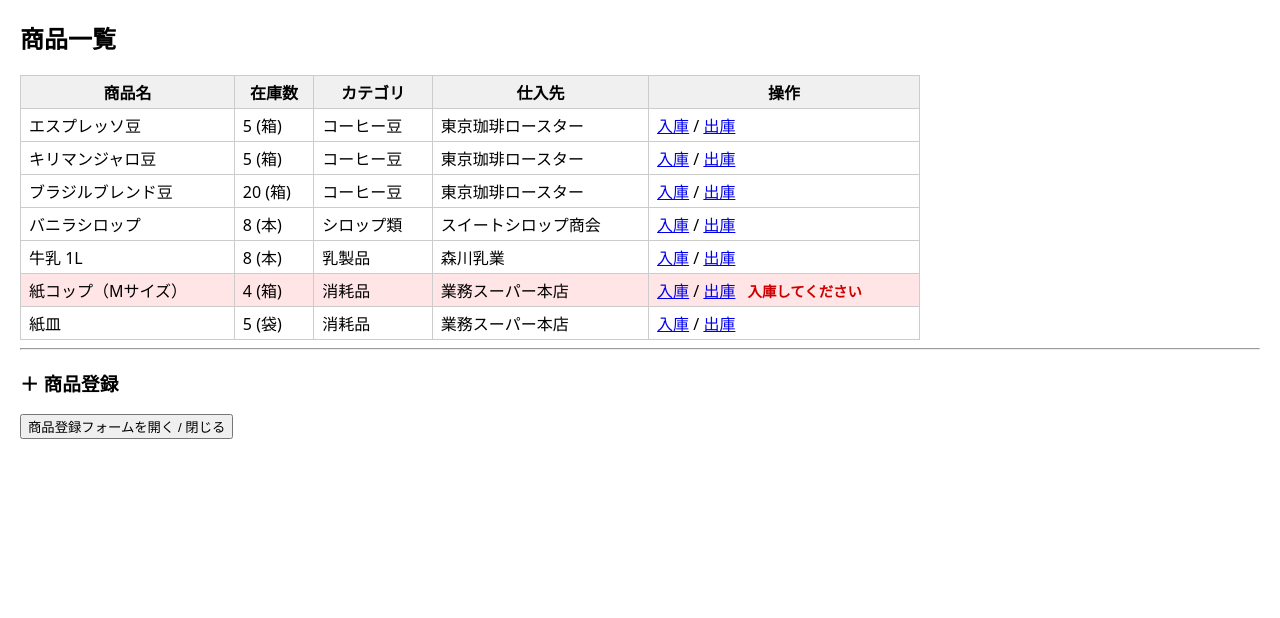
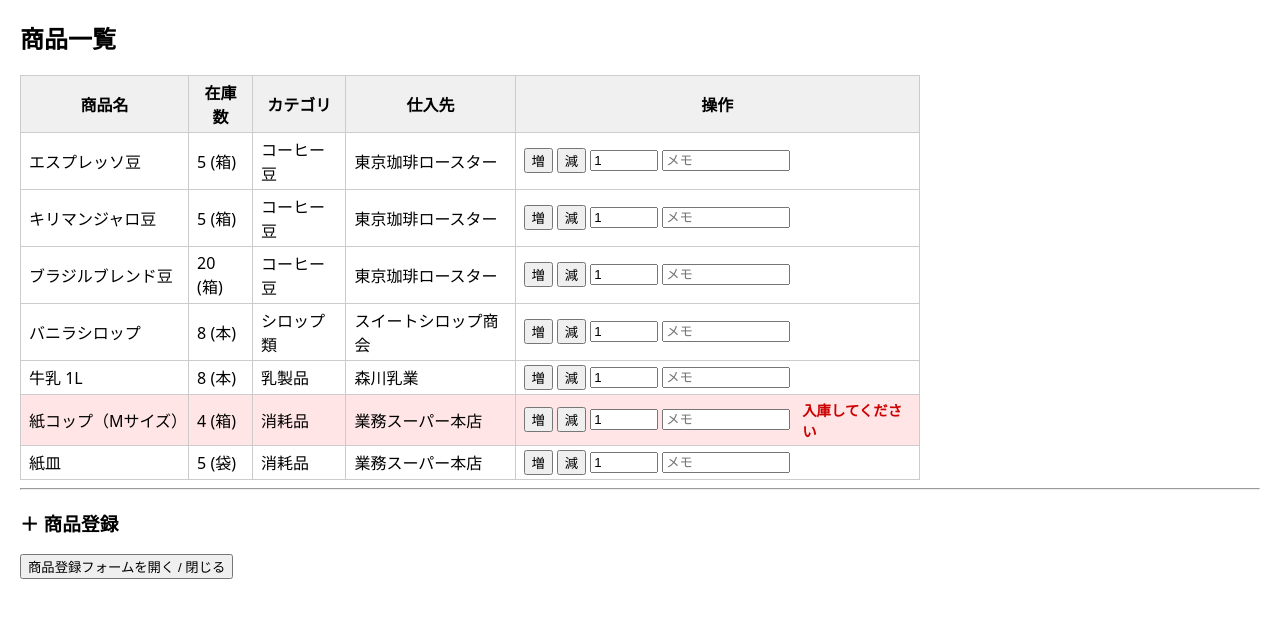
Before and after one commit to witheredgrasses-web/git_practice, a Flask app: page / in a window 1280 px wide. Shown: the part 113-731 px from the top of the page. Run offline with Flask 3, Linux system fonts and the light colour scheme; data comes from the database, SQL or seed files in the repository; both versions use the stored data as it was after the commit.

Commit message:
same page

```diff
--- a/app.py
+++ b/app.py
@@ -143,64 +143,36 @@ def create_stock_movement(db, item_id, user_id, quantity_change, movement_type,
         (quantity_change, item_id)
     )
 
-@app.route("/items/<int:item_id>/in", methods=["GET", "POST"])
-def stock_in(item_id):
+@app.route("/items/update_stock", methods=["POST"])
+def update_stock():
     db = get_db()
-    item = db.execute("SELECT * FROM ITEMS WHERE id = ?", (item_id,)).fetchone()
 
-    if not item:
-        flash("商品が存在しません。", "error")
+    item_id = int(request.form["item_id"])
+    quantity = int(request.form["quantity"])
+    memo = request.form.get("memo", "")
+    action = request.form.get("action")
+
+    user_id = 1  # 仮ユーザー（あとでログインと連動させる）
+
+    if action == "in":
+        change = quantity
+        movement_type = "IN"
+    elif action == "out":
+        change = -quantity
+        movement_type = "OUT"
+    else:
+        flash("不明な操作です。", "error")
         return redirect(url_for("item_list"))
 
-    if request.method == "POST":
-        quantity = int(request.form["quantity"])
-        memo = request.form.get("memo", "")
+    create_stock_movement(
+        db,
+        item_id=item_id,
+        user_id=user_id,
+        quantity_change=change,
+        movement_type=movement_type,
+        memo=memo,
+    )
 
-        # ★ユーザーIDは今は仮で1として登録（ログイン機能を作ったら変更）
-        user_id = 1
-
-        create_stock_movement(
-            db,
-            item_id=item_id,
-            user_id=user_id,
-            quantity_change=quantity,  # 入庫はプラス
-            movement_type="IN",
-            memo=memo,
-        )
-
-        db.commit()
-        flash("入庫処理が完了しました。", "success")
-        return redirect(url_for("item_list"))
-
-    return render_template("stock_form.html", item=item, action_name="入庫")
-
-@app.route("/items/<int:item_id>/out", methods=["GET", "POST"])
-def stock_out(item_id):
-    db = get_db()
-    item = db.execute("SELECT * FROM ITEMS WHERE id = ?", (item_id,)).fetchone()
-
-    if not item:
-        flash("商品が存在しません。", "error")
-        return redirect(url_for("item_list"))
-
-    if request.method == "POST":
-        quantity = int(request.form["quantity"])
-        memo = request.form.get("memo", "")
-
-        user_id = 1  # ★仮ユーザー（後でログインと連動）
-
-        # 出庫はマイナス
-        create_stock_movement(
-            db,
-            item_id=item_id,
-            user_id=user_id,
-            quantity_change=-quantity,
-            movement_type="OUT",
-            memo=memo,
-        )
-
-        db.commit()
-        flash("出庫処理が完了しました。", "success")
-        return redirect(url_for("item_list"))
-
-    return render_template("stock_form.html", item=item, action_name="出庫")
+    db.commit()
+    flash("在庫を更新しました。", "success")
+    return redirect(url_for("item_list"))
--- a/templates/items.html
+++ b/templates/items.html
@@ -14,6 +14,7 @@
           <th>操作</th>
         </tr>
       </thead>
+
       <tbody>
         {% for item in items %}
           <tr class="{% if item.stock < item.threshold %}low-stock{% endif %}">
@@ -22,12 +23,21 @@
             <td>{{ item.category_name or "-" }}</td>
             <td>{{ item.supplier_name or "-" }}</td>
             <td>
-              <a href="{{ url_for('stock_in', item_id=item.id) }}">入庫</a> /
-              <a href="{{ url_for('stock_out', item_id=item.id) }}">出庫</a>
+              <form method="post" action="{{ url_for('update_stock') }}" style="display:inline-flex; gap:4px; align-items:center;">
 
-              {% if item.stock < item.threshold %}
-                <span class="alert-text">入庫してください</span>
-              {% endif %}
+                <input type="hidden" name="item_id" value="{{ item.id }}">
+
+                <button type="submit" name="action" value="in">増</button>
+                <button type="submit" name="action" value="out">減</button>
+
+                <input type="number" name="quantity" value="1" min="1" style="width:60px;">
+
+                <input type="text" name="memo" placeholder="メモ" style="width:120px;">
+
+                {% if item.stock < item.threshold %}
+                  <span class="alert-text">入庫してください</span>
+                {% endif %}
+              </form>
             </td>
           </tr>
         {% endfor %}
```
Also changed, not shown: cafe_management.db.
